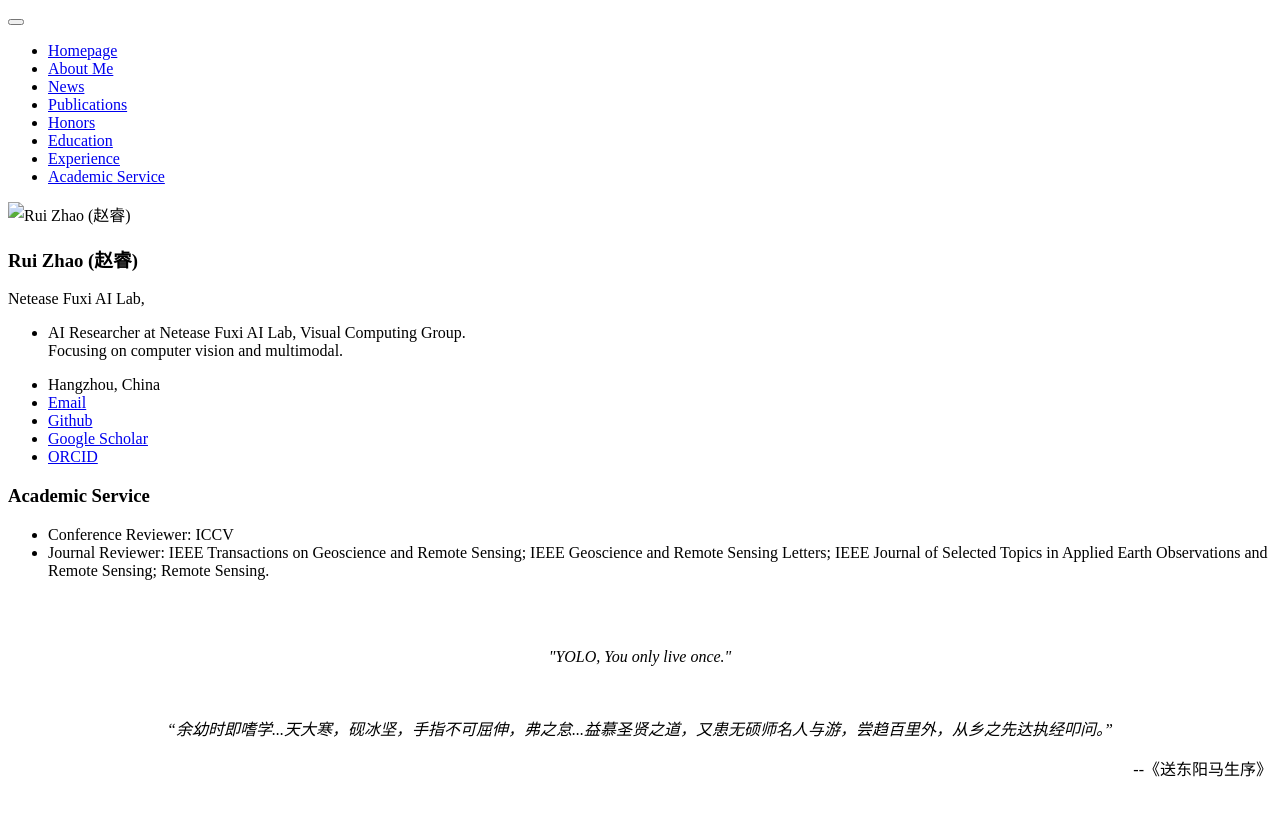
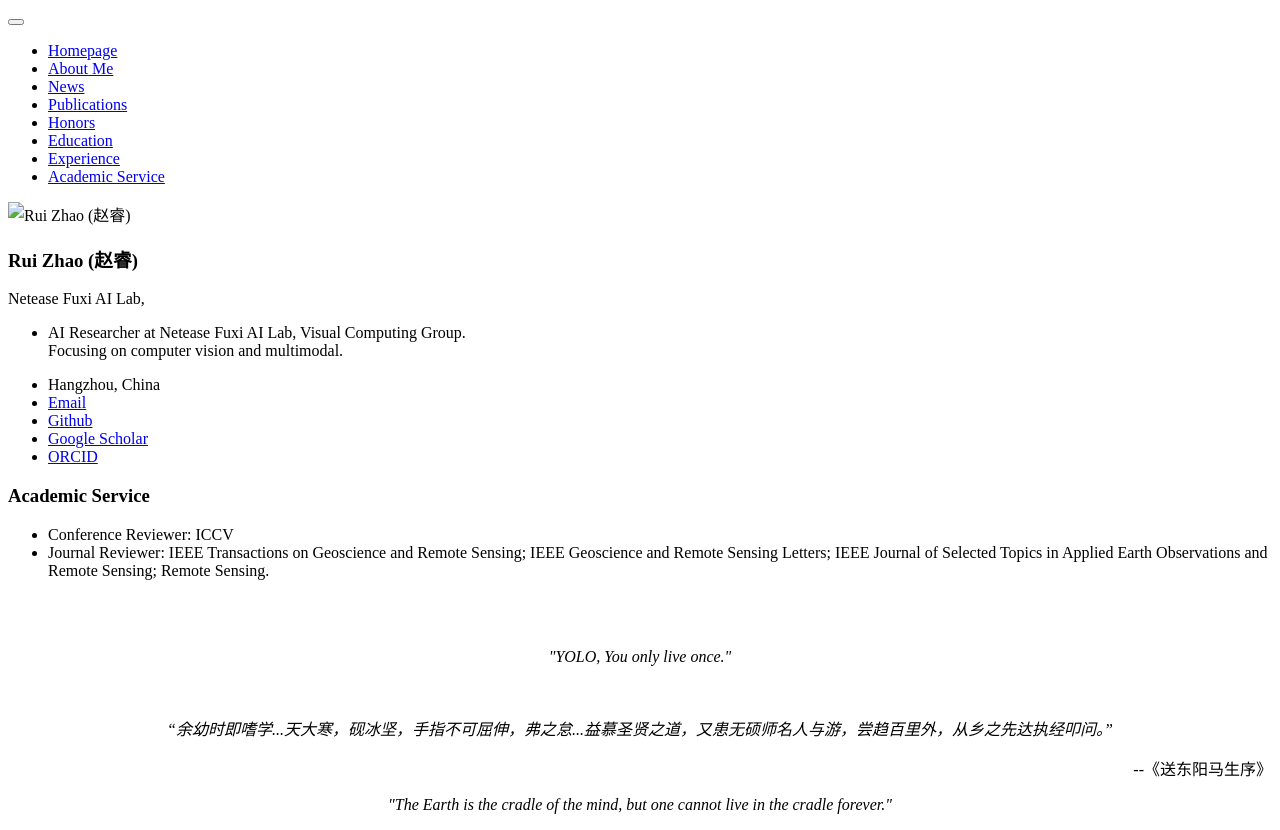
Before and after one commit to ruizhaocv/ruizhaocv.github.io, a Jekyll site: the page built from _pages/includes/academic_service.md, in a window 1280 px wide. Shown: the top 830 px of the page. Built offline with Jekyll 4.4.1, drawn with Linux system fonts in a browser that asks for light colours; our own code applies the rules of GitHub Pages for plain Markdown files.

```diff
--- a/_pages/includes/academic_service.md
+++ b/_pages/includes/academic_service.md
@@ -12,11 +12,10 @@ IEEE Journal of Selected Topics in Applied Earth Observations and Remote Sensing
 <br/>
 <center><i>“余幼时即嗜学...天大寒，砚冰坚，手指不可屈伸，弗之怠...益慕圣贤之道，又患无硕师名人与游，尝趋百里外，从乡之先达执经叩问。”</i></center>
 <p align="right"> --《送东阳马生序》</p>
-<br/>
+
 <center><i>"The Earth is the cradle of the mind, but one cannot live in the cradle forever."</i></center>
 <p align="right"> -- Tsiolkovsky</p>
-<br/>
 
-![Pale Blue Dot](https://d2pn8kiwq2w21t.cloudfront.net/original_images/jpegPIA23645.jpg =523x518)
+![Pale Blue Dot](https://d2pn8kiwq2w21t.cloudfront.net/original_images/jpegPIA23645.jpg)
 <p align="right"> -- "Pale Blue Dot", taken by the Voyager 1, (updated version)</p>
 <br/>
```
